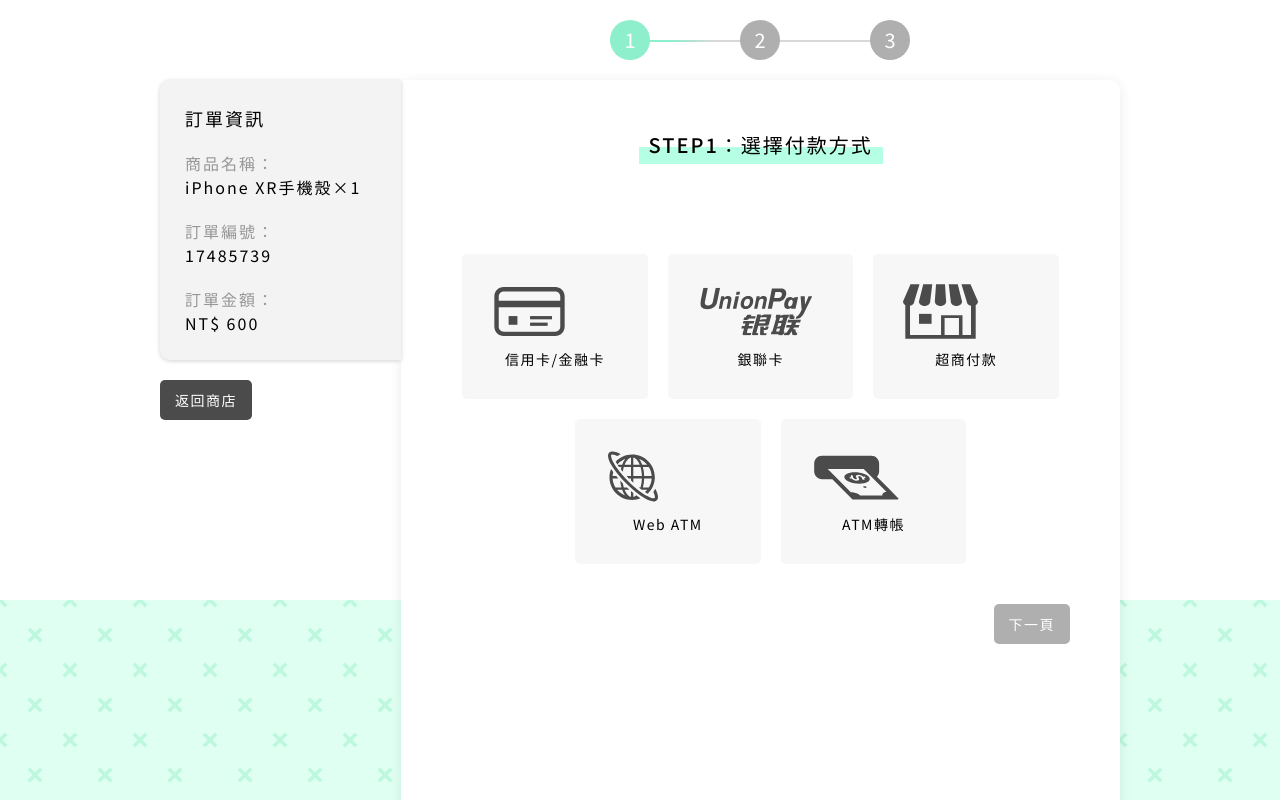
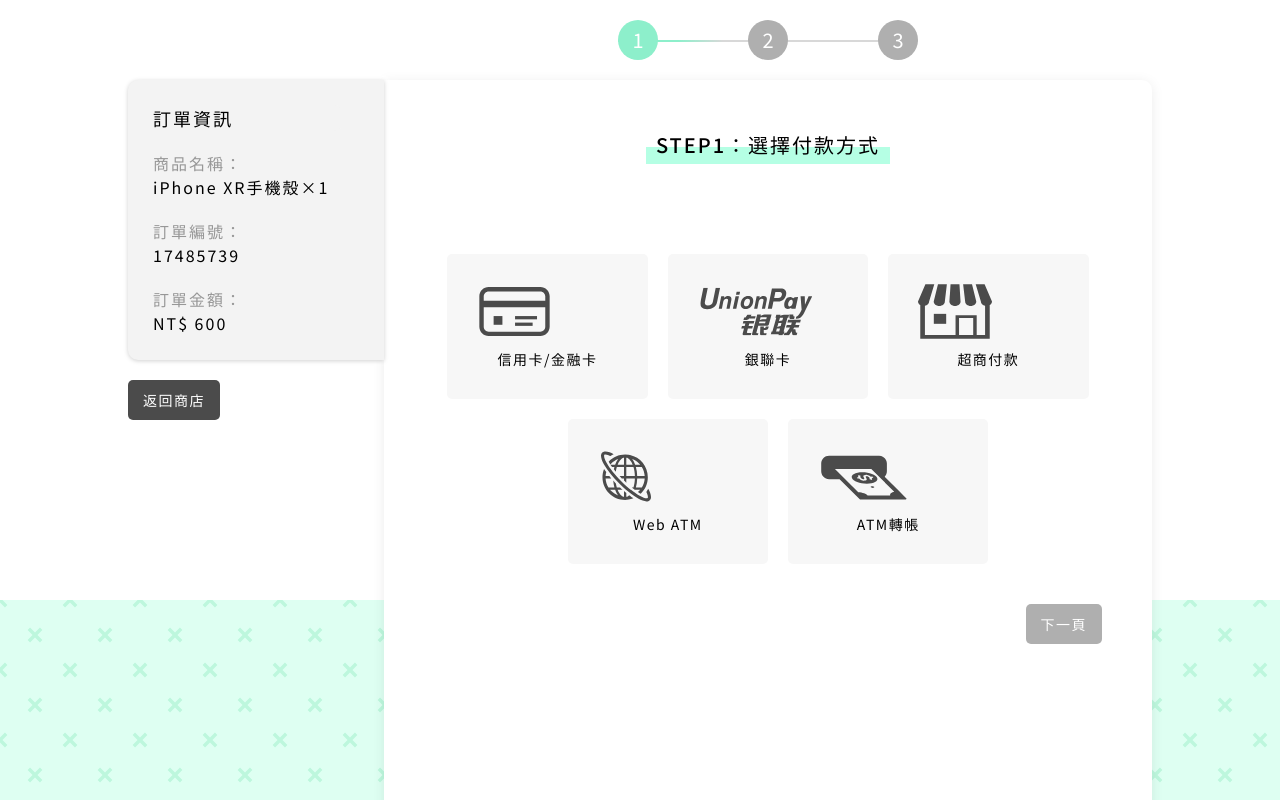
Before and after one commit to jyun1desu/react-F2E-week4-payment, a React (Create React App) app: page / in a window 1280 px wide. Built offline with nearby package versions, Linux system fonts and the light colour scheme.

Commit message:
rwd done

```diff
--- a/src/App.js
+++ b/src/App.js
@@ -45,8 +45,11 @@
   .container{
     width: 100%;
     @media ${device.tablet} {
-      width:75%;
+      width:90%;
       height:100%;
+    }
+    @media ${device.laptop} {
+      width:80%;
     }
 
     .content{
--- a/src/components/orderDetail.js
+++ b/src/components/orderDetail.js
@@ -7,7 +7,6 @@
     background-color:#F3F3F3;
     letter-spacing: 2px;
     transition: 0.5s all;
-    white-space:nowrap;
     border-radius: 0 0 10px 0;
     position:relative;
     filter: drop-shadow(0px 1px 2px #D1D1D1);
@@ -22,14 +21,15 @@
     .title{
         display:flex;
         flex-direction: column;
-        font-size: 18px;
+        font-size: 16px;
         font-weight: 400;
-        padding: 15px;
+        padding: 12px;
         position:absolute;
         background-color:#F3F3F3;
         border-radius: 0 10px 10px 0;
         left:99%;
         @media ${device.tablet} {
+            font-size: 18px;
             flex-direction: row;
             position:static;
             padding: 0;
@@ -48,6 +48,9 @@
         }
         .sub_title{
             color: ${color.input_hint_color};
+        }
+        @media ${device.laptopL} {
+            white-space: nowrap;
         }
     }
 `
```
Also changed, not shown: 1 other file (tests, documents, lock files or other folders).
